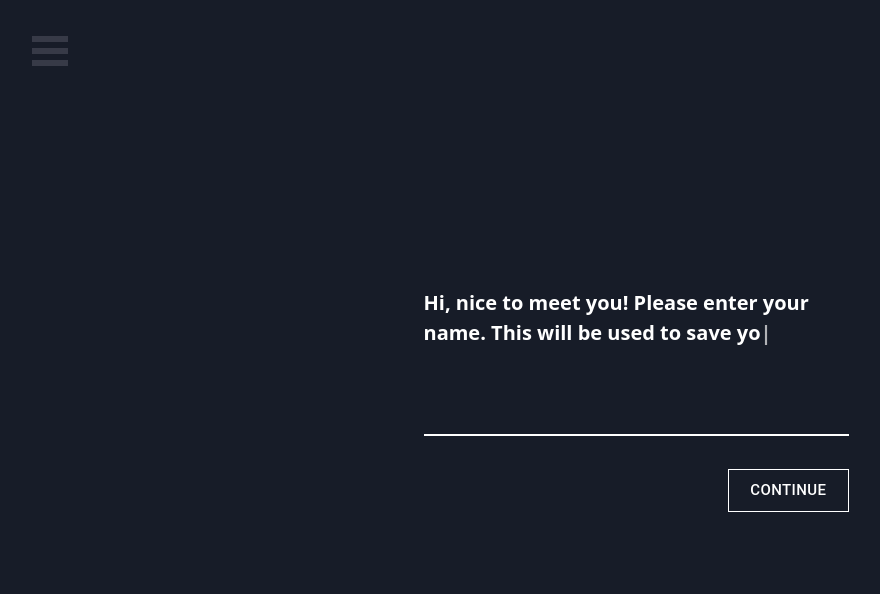
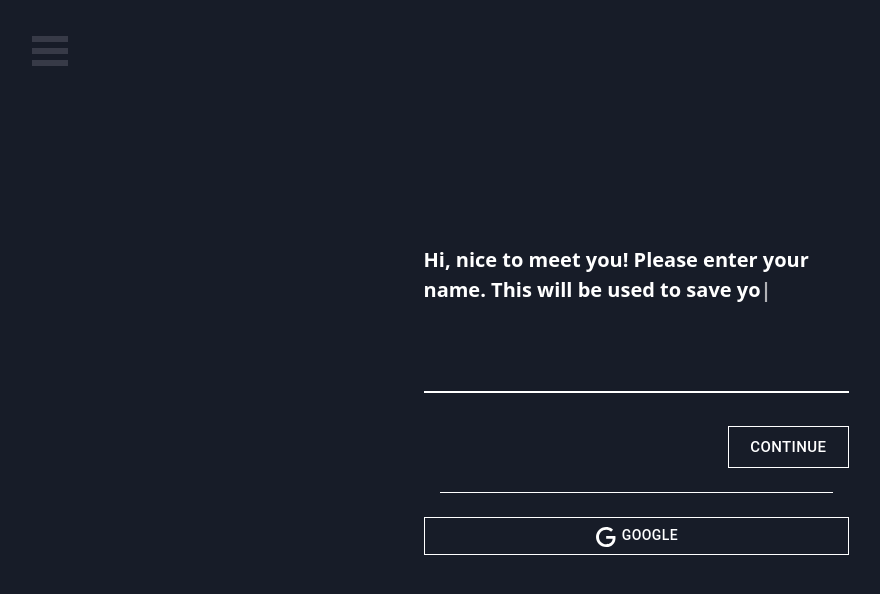
Before and after one commit to justussoh/BT3103-P2J, a React (Create React App) app: page /#/signup in a window 1280 px wide. Shown: the top 594 px of the page, without its empty margins (4-884 px from the left). Built offline with nearby package versions, Linux system fonts and the light colour scheme; no server answers; the database is empty.

Commit message:
Added Google Login

```diff
--- a/src/components/Resume/Resume.tsx
+++ b/src/components/Resume/Resume.tsx
@@ -28,7 +28,7 @@ class Resume extends React.Component<MyProps, {}> {
                 const userID = result.user.uid;
                 this.props.onUserIDChange(userID);
                 this.props.handleLoadState(true);
-                this.props.history.push('/');
+                this.props.history.push('/questions');
             }
         }).catch((error) => {
             console.log(error);
@@ -44,7 +44,7 @@ class Resume extends React.Component<MyProps, {}> {
                 const userID = result.user.uid;
                 this.props.onUserIDChange(userID);
                 this.props.handleLoadState(true);
-                this.props.history.push('/');
+                this.props.history.push('/questions');
 
             }
         }).catch((error) => {
@@ -83,11 +83,11 @@ class Resume extends React.Component<MyProps, {}> {
                             </div>
                         </div>
                     </Grid>
-                    <Grid item xs={12} className='d-flex align-items-center justify-content-center'>
-                        <Button variant="outlined" onClick={this.handleFacebook} className='resume-auth' fullWidth>
-                            <span><Icon path={mdiFacebookBox} size={1} style={{ fill: 'white' }} /> Facebook</span>
-                        </Button>
-                    </Grid>
+                    {/*<Grid item xs={12} className='d-flex align-items-center justify-content-center'>*/}
+                    {/*    <Button variant="outlined" onClick={this.handleFacebook} className='resume-auth' fullWidth>*/}
+                    {/*        <span><Icon path={mdiFacebookBox} size={1} style={{ fill: 'white' }} /> Facebook</span>*/}
+                    {/*    </Button>*/}
+                    {/*</Grid>*/}
                     <Grid item xs={12} className='d-flex align-items-center justify-content-center'>
                         <Button variant="outlined" onClick={this.handleGoogle} className='resume-auth' fullWidth>
                             <span><Icon path={mdiGoogle} size={1} style={{ fill: 'white' }} /> Google</span>
--- a/src/components/SignupPage/Signup.tsx
+++ b/src/components/SignupPage/Signup.tsx
@@ -7,6 +7,10 @@ import 'react-typist/dist/Typist.css';
 import {firebaseApp} from "../../util/firebase";
 import Button from "@material-ui/core/Button";
 import Grid from "@material-ui/core/Grid";
+import Icon from "@mdi/react";
+import {mdiGoogle} from "@mdi/js";
+import Divider from "@material-ui/core/Divider";
+import * as firebase from "firebase";
 
 type MyProps = RouteComponentProps & {
     handleSaveState: () => void,
@@ -38,8 +42,24 @@ class Signup extends React.Component<MyProps, {}> {
         window.setTimeout(()=>{
             this.props.handleStart();
         },1000)
+    };
 
-
+    handleGoogle = (e: React.MouseEvent<HTMLButtonElement, MouseEvent>) => {
+        e.preventDefault();
+        const provider = new firebase.auth.GoogleAuthProvider();
+        firebaseApp.auth().signInWithPopup(provider).then((result) => {
+            //console.log('Google login success');
+            if (result !== null && result.user !== null && result.user.uid !== null) {
+                const userID = result.user.uid;
+                this.props.onUserIDChange(userID);
+                this.props.handleSaveState();
+                window.setTimeout(()=>{
+                    this.props.handleStart();
+                },1000)
+            }
+        }).catch((error) => {
+            console.log(error);
+        });
     };
 
     render() {
@@ -75,6 +95,14 @@ class Signup extends React.Component<MyProps, {}> {
                             </form>
                         </div>
                     </Grid>
+                    <Grid item xs={12}>
+                        <Divider variant='middle' style={{backgroundColor: '#fff'}}/>
+                    </Grid>
+                    <Grid item xs={12} className='d-flex align-items-center justify-content-center'>
+                        <Button variant="outlined" onClick={this.handleGoogle} className='resume-auth' fullWidth>
+                            <span><Icon path={mdiGoogle} size={1} style={{ fill: 'white' }} /> Google</span>
+                        </Button>
+                    </Grid>
                 </Grid>
             </div>
         );
```
